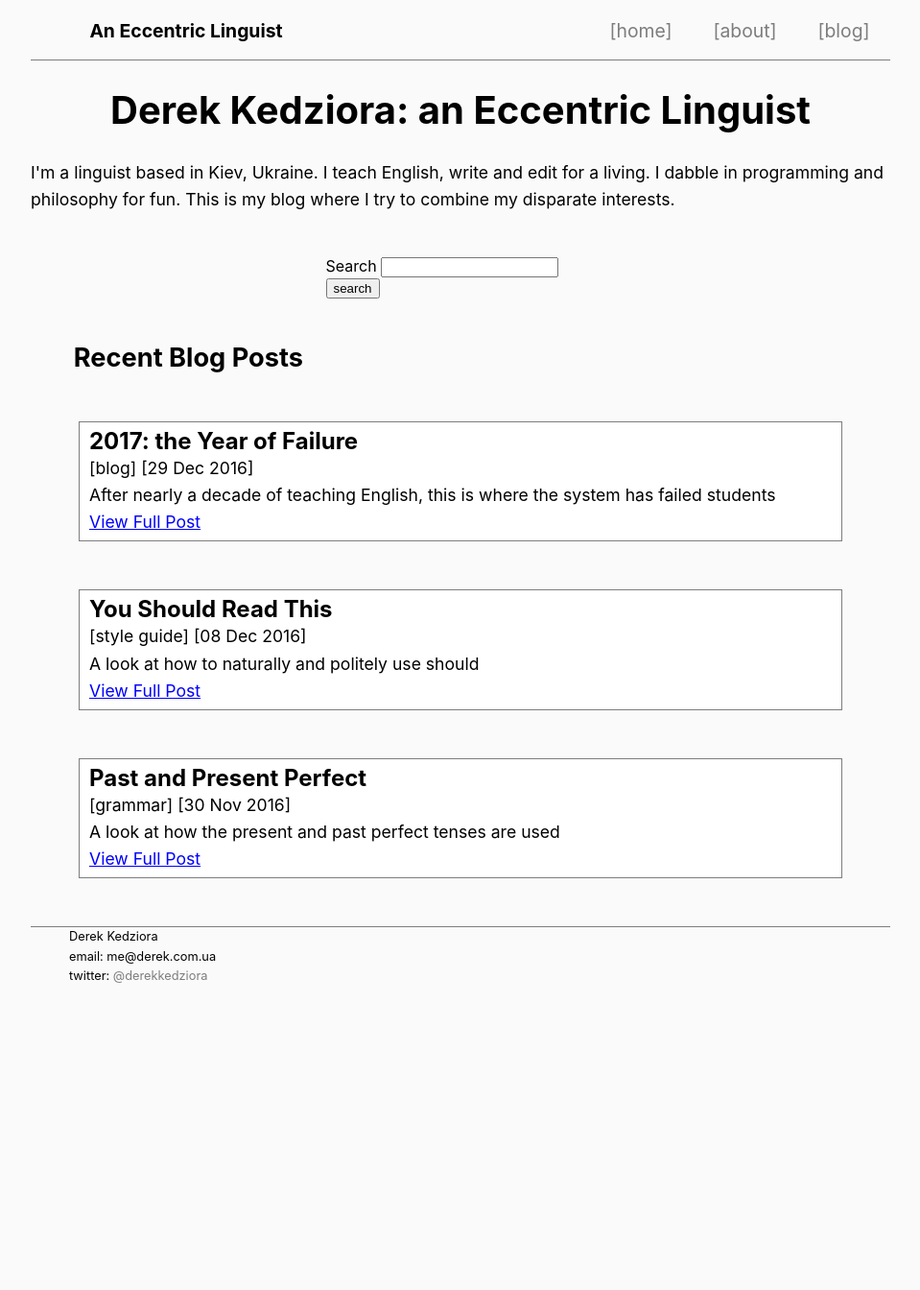
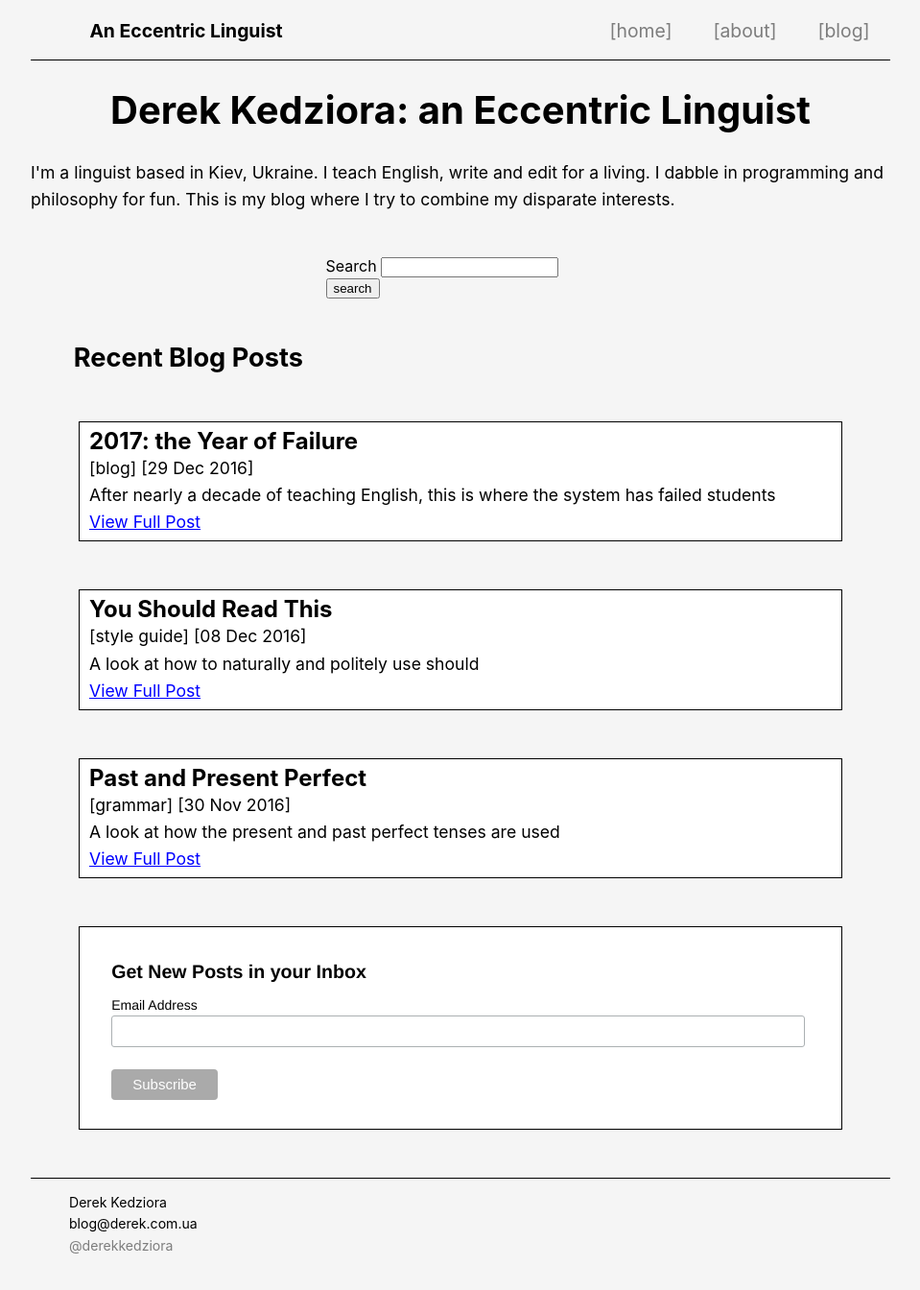
Before and after one commit to ZeroDeth/derekkedziora.github.io, a Jekyll site: the page built from index.html, in a window 1280 px wide. Shown: the whole page at 96% size, without its empty margins (160-1119 px from the left). Built offline with Jekyll 4.4.1, drawn with Linux system fonts in a browser that asks for light colours; comment, search, counter and statistics services are not loaded; before the commit the page ends 1061 px from its top, so only the background shows below that.

Commit message:
mailchimp form added

```diff
--- a/_config.yml
+++ b/_config.yml
@@ -1,5 +1,6 @@
 name: Derek Kedziora
 description: A lighthearted look at linguistics, teaching and learning English and the philosophy surrounding it.
+github: derekkedziora
 markdown: kramdown
 url: derek.com.ua
 gems:
--- a/_includes/footer.html
+++ b/_includes/footer.html
@@ -1,7 +1,7 @@
 <footer>
-    <ul id='bottom-bar'>
-     <li>Derek Kedziora</li><br>
-     <li>email: me@derek.com.ua</li><br>
-     <li>twitter: <a href="https://twitter.com/derekkedziora" target="_blank">@derekkedziora</a></li>
+    <ul>
+     <li>Derek Kedziora</li>
+     <li>blog@derek.com.ua</li>
+     <li><a href="https://twitter.com/derekkedziora" target="_blank">@derekkedziora</a></li>
    </ul>
   </footer>
--- /dev/null
+++ b/_includes/mailchimp-form.html
@@ -0,0 +1,21 @@
+<div class="mailchimp-form">
+<div id="mc_embed_signup">
+<form action="//derek.us14.list-manage.com/subscribe/post?u=7fbe47dc3d346442e47785528&amp;id=15345bc3a5" method="post" id="mc-embedded-subscribe-form" name="mc-embedded-subscribe-form" class="validate" target="_blank" novalidate>
+    <div id="mc_embed_signup_scroll">
+	<h2>Get New Posts in your Inbox</h2>
+<div class="mc-field-group">
+	<label for="mce-EMAIL">Email Address
+</label>
+	<input type="email" value="" name="EMAIL" class="required email" id="mce-EMAIL">
+</div>
+	<div id="mce-responses" class="clear">
+		<div class="response" id="mce-error-response" style="display:none"></div>
+		<div class="response" id="mce-success-response" style="display:none"></div>
+	</div>    <!-- real people should not fill this in and expect good things - do not remove this or risk form bot signups-->
+    <div style="position: absolute; left: -5000px;" aria-hidden="true"><input type="text" name="b_7fbe47dc3d346442e47785528_15345bc3a5" tabindex="-1" value=""></div>
+    <div class="clear"><input type="submit" value="Subscribe" name="subscribe" id="mc-embedded-subscribe" class="button"></div>
+    </div>
+</form>
+</div>
+</div>
+<script type='text/javascript' src='//s3.amazonaws.com/downloads.mailchimp.com/js/mc-validate.js'></script><script type='text/javascript'>(function($) {window.fnames = new Array(); window.ftypes = new Array();fnames[0]='EMAIL';ftypes[0]='email';fnames[1]='FNAME';ftypes[1]='text';fnames[2]='LNAME';ftypes[2]='text';}(jQuery));var $mcj = jQuery.noConflict(true);</script>
--- a/css/main.css
+++ b/css/main.css
@@ -1,5 +1,7 @@
 body {
-    background-color: #fafafa;
+    background-color: #F5F5F5;
+    /*original: #fafafa
+    */
     margin: auto;
     width: 70%;
     font-family: -apple-system, BlinkMacSystemFont, "Segoe UI", "Roboto", "Oxygen", "Ubuntu", "Cantarell", "Fira Sans", "Droid Sans", "Helvetica Neue", sans-serif;
@@ -39,7 +41,7 @@ h3 {
 nav {
   padding-bottom: 5%;
   border-bottom: solid;
-  border-color: #7d7d7d;
+  border-color: black;
   border-bottom-width: 1px;
 }
 
@@ -62,8 +64,20 @@ nav a {
   text-decoration: none;
 }
 
+footer {
+    border-top: solid;
+    border-color: black;
+    border-top-width: 1px;
+    font-size: .8em;
+}
+
+footer a {
+    color: #7d7d7d;
+    text-decoration: none;
+}
+
 footer ul li {
-    display: inline;
+  list-style-type: none;
 }
 
 table, th, td {
@@ -81,7 +95,7 @@ blockquote {
 
 .blog-listing {
   border: solid;
-  border-color: #7d7d7d;
+  border-color: black;
   border-width: 1px;
   margin: 50px 50px;
   padding: 10px 10px;
@@ -120,18 +134,6 @@ blockquote {
   text-align: left;
 }
 
-#bottom-bar {
-    border-top: solid;
-    border-color: #7d7d7d;
-    border-top-width: 1px;
-    font-size: .8em;
-}
-
-#bottom-bar a {
-    color: #7d7d7d;
-    text-decoration: none;
-}
-
 #clicky {
   display: none;
 }
@@ -139,6 +141,15 @@ blockquote {
 .search-form {
   width: 281px;
   margin: 5% auto 5% auto;
+}
+
+.mailchimp-form {
+  border: solid;
+  border-color: black;
+  border-width: 1px;
+  margin: 50px 50px;
+  padding: 10px 10px;
+  background-color: white;
 }
 
 #nav-mobile {
@@ -189,3 +200,51 @@ blockquote {
       border-bottom-width: 1px;
     }
   }
+
+  /* MailChimp Form Embed Code - Classic - 12/17/2015 v10.7 */
+  #mc_embed_signup form {display:block; position:relative; text-align:left; padding:10px 0 10px 3%}
+  #mc_embed_signup h2 {font-weight:bold; padding:0; margin:15px 0; font-size:1.4em;}
+  #mc_embed_signup input {border: 1px solid #ABB0B2; -webkit-border-radius: 3px; -moz-border-radius: 3px; border-radius: 3px;}
+  #mc_embed_signup input[type=checkbox]{-webkit-appearance:checkbox;}
+  #mc_embed_signup input[type=radio]{-webkit-appearance:radio;}
+  #mc_embed_signup input:focus {border-color:#333;}
+  #mc_embed_signup .button {clear:both; background-color: #aaa; border: 0 none; border-radius:4px; transition: all 0.23s ease-in-out 0s; color: #FFFFFF; cursor: pointer; display: inline-block; font-size:15px; font-weight: normal; height: 32px; line-height: 32px; margin: 0 5px 10px 0; padding: 0 22px; text-align: center; text-decoration: none; vertical-align: top; white-space: nowrap; width: auto;}
+  #mc_embed_signup .button:hover {background-color:#777;}
+  #mc_embed_signup .small-meta {font-size: 11px;}
+  #mc_embed_signup .nowrap {white-space:nowrap;}
+
+  #mc_embed_signup .mc-field-group {clear:left; position:relative; width:96%; padding-bottom:3%; min-height:50px;}
+  #mc_embed_signup .size1of2 {clear:none; float:left; display:inline-block; width:46%; margin-right:4%;}
+  * html #mc_embed_signup .size1of2 {margin-right:2%; /* Fix for IE6 double margins. */}
+  #mc_embed_signup .mc-field-group label {display:block; margin-bottom:3px;}
+  #mc_embed_signup .mc-field-group input {display:block; width:100%; padding:8px 0; text-indent:2%;}
+  #mc_embed_signup .mc-field-group select {display:inline-block; width:99%; padding:5px 0; margin-bottom:2px;}
+
+  #mc_embed_signup .datefield, #mc_embed_signup .phonefield-us{padding:5px 0;}
+  #mc_embed_signup .datefield input, #mc_embed_signup .phonefield-us input{display:inline; width:60px; margin:0 2px; letter-spacing:1px; text-align:center; padding:5px 0 2px 0;}
+  #mc_embed_signup .phonefield-us .phonearea input, #mc_embed_signup .phonefield-us .phonedetail1 input{width:40px;}
+  #mc_embed_signup .datefield .monthfield input, #mc_embed_signup .datefield .dayfield input{width:30px;}
+  #mc_embed_signup .datefield label, #mc_embed_signup .phonefield-us label{display:none;}
+
+  #mc_embed_signup .indicates-required {text-align:right; font-size:11px; margin-right:4%;}
+  #mc_embed_signup .asterisk {color:#e85c41; font-size:150%; font-weight:normal; position:relative; top:5px;}
+  #mc_embed_signup .clear {clear:both;}
+
+  #mc_embed_signup .mc-field-group.input-group ul {margin:0; padding:5px 0; list-style:none;}
+  #mc_embed_signup .mc-field-group.input-group ul li {display:block; padding:3px 0; margin:0;}
+  #mc_embed_signup .mc-field-group.input-group label {display:inline;}
+  #mc_embed_signup .mc-field-group.input-group input {display:inline; width:auto; border:none;}
+
+  #mc_embed_signup div#mce-responses {float:left; top:-1.4em; padding:0em .5em 0em .5em; overflow:hidden; width:90%; margin: 0 5%; clear: both;}
+  #mc_embed_signup div.response {margin:1em 0; padding:1em .5em .5em 0; font-weight:bold; float:left; top:-1.5em; z-index:1; width:80%;}
+  #mc_embed_signup #mce-error-response {display:none;}
+  #mc_embed_signup #mce-success-response {color:#529214; display:none;}
+  #mc_embed_signup label.error {display:block; float:none; width:auto; margin-left:1.05em; text-align:left; padding:.5em 0;}
+
+  #mc-embedded-subscribe {clear:both; width:auto; display:block; margin:1em 0 1em 5%;}
+  #mc_embed_signup #num-subscribers {font-size:1.1em;}
+  #mc_embed_signup #num-subscribers span {padding:.5em; border:1px solid #ccc; margin-right:.5em; font-weight:bold;}
+
+  #mc_embed_signup #mc-embedded-subscribe-form div.mce_inline_error {display:inline-block; margin:2px 0 1em 0; padding:5px 10px; background-color:rgba(255,255,255,0.85); -webkit-border-radius: 3px; -moz-border-radius: 3px; border-radius: 3px; font-size:14px; font-weight:normal; z-index:1; color:#e85c41;}
+  #mc_embed_signup #mc-embedded-subscribe-form input.mce_inline_error {border:2px solid #e85c41;}
+  #mc_embed_signup{background:#fff; clear:left; font:14px Helvetica,Arial,sans-serif;
--- a/index.html
+++ b/index.html
@@ -12,3 +12,5 @@ og-type: website
 {% for post in site.posts limit: 3 %}
   {% include blog-listing.html %}
     {% endfor %}
+
+{% include mailchimp-form.html %}
```
